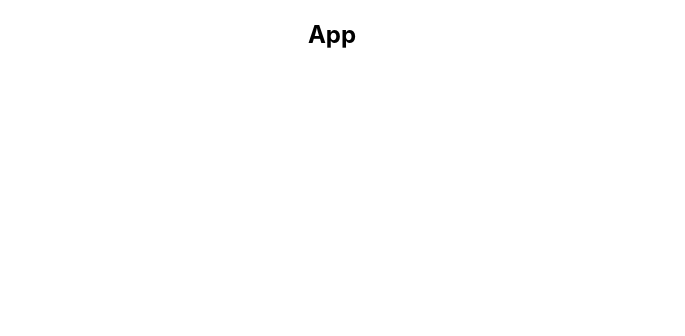
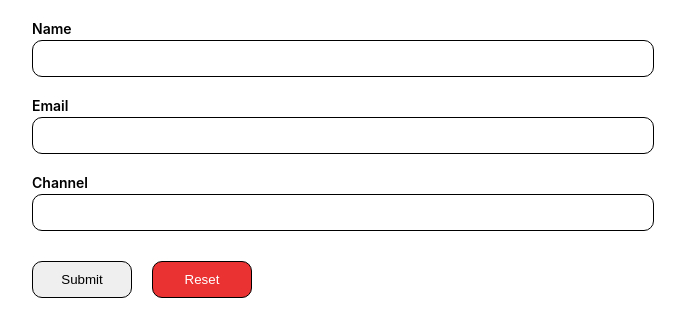
Before and after one commit to usmanakmalcs/react-formik, a React (Create React App) app: page / in a window 1280 px wide. Shown: the top 336 px of the page, without its empty margins (308-993 px from the left). Built offline with nearby package versions, Linux system fonts and the light colour scheme.

Commit message:
Formik Done

```diff
--- a/package.json
+++ b/package.json
@@ -6,9 +6,11 @@
     "@testing-library/jest-dom": "^4.2.4",
     "@testing-library/react": "^9.5.0",
     "@testing-library/user-event": "^7.2.1",
+    "formik": "^2.2.6",
     "react": "^16.13.0",
     "react-dom": "^16.13.0",
-    "react-scripts": "3.4.0"
+    "react-scripts": "3.4.0",
+    "yup": "^0.32.8"
   },
   "scripts": {
     "start": "react-scripts start",
--- a/src/App.css
+++ b/src/App.css
@@ -1,38 +1,50 @@
 .App {
-  text-align: center;
+  margin: 0 auto;
+  display: table;
+  width: 600px;
+}
+.App div {
+  text-align: left;
 }
 
-.App-logo {
-  height: 40vmin;
-  pointer-events: none;
+.App form .form-control {
+  margin-top: 20px;
+}
+.App label {
+  font-size: 14px;
+  font-weight: 600;
+  margin-right: 5px;
+  display: block;
+  width: 100%;
+  margin-bottom: 3px;
 }
 
-@media (prefers-reduced-motion: no-preference) {
-  .App-logo {
-    animation: App-logo-spin infinite 20s linear;
-  }
+.App input {
+  font-size: 13px;
+  padding: 10px;
+  display: block;
+  width: 100%;
+  border-radius: 10px;
+  border: 1px solid;
+  outline: unset;
 }
 
-.App-header {
-  background-color: #282c34;
-  min-height: 100vh;
-  display: flex;
-  flex-direction: column;
-  align-items: center;
-  justify-content: center;
-  font-size: calc(10px + 2vmin);
-  color: white;
+button {
+  padding: 10px;
+  width: 100px;
+  margin-top: 30px;
+  margin-right: 20px;
+  cursor: pointer;
+  border-radius: 10px;
+  outline: unset;
+  border: 1px solid #000;
 }
 
-.App-link {
-  color: #61dafb;
+.error {
+  color: red;
 }
 
-@keyframes App-logo-spin {
-  from {
-    transform: rotate(0deg);
-  }
-  to {
-    transform: rotate(360deg);
-  }
+.danger-btn {
+  background-color: rgb(235, 50, 50);
+  color: #fff;
 }
--- a/src/App.js
+++ b/src/App.js
@@ -1,10 +1,11 @@
 import React from "react";
 import "./App.css";
+import YoutubeForm from "./components/YoutubeForm";
 
 function App() {
   return (
     <div className="App">
-      <h2>App</h2>
+      <YoutubeForm />
     </div>
   );
 }
--- /dev/null
+++ b/src/components/YoutubeForm.js
@@ -0,0 +1,104 @@
+import React from "react";
+import { useFormik } from "formik";
+
+const initialValues = {
+  name: "",
+  email: "",
+  channel: "",
+};
+
+const onSubmit = (values) => console.log(values);
+
+const validate = (values) => {
+  const errors = {};
+  if (!values.name) {
+    errors.name = "Required!";
+  }
+
+  if (!values.email) {
+    errors.email = "Required!";
+  }
+  if (!values.channel) {
+    errors.channel = "Required!";
+  }
+
+  return errors;
+};
+
+function YoutubeForm(params) {
+  const {
+    touched,
+    values,
+    errors,
+    handleChange,
+    handleSubmit,
+    handleBlur,
+    handleReset,
+  } = useFormik({
+    initialValues,
+    onSubmit,
+    validate,
+  });
+
+  return (
+    <div>
+      <form onSubmit={handleSubmit}>
+        <div className="form-control">
+          <label htmlFor="name" data-testid="name">
+            Name
+          </label>
+          <input
+            type="text"
+            name="name"
+            id="name"
+            value={values.name}
+            onChange={handleChange}
+            onBlur={handleBlur}
+          />
+          {errors.name && touched.name ? (
+            <div className="error"> {errors.name}</div>
+          ) : null}
+        </div>
+
+        <div className="form-control">
+          <label htmlFor="email" data-testid="email">
+            Email
+          </label>
+          <input
+            type="email"
+            name="email"
+            id="email"
+            onChange={handleChange}
+            onBlur={handleBlur}
+          />
+          {errors.email && touched.email ? (
+            <div className="error"> {errors.email}</div>
+          ) : null}
+        </div>
+
+        <div className="form-control">
+          <label htmlFor="channel" data-testid="email">
+            Channel
+          </label>
+          <input
+            type="text"
+            name="channel"
+            id="channel"
+            onChange={handleChange}
+            onBlur={handleBlur}
+          />
+          {errors.channel && touched.channel ? (
+            <div className="error"> {errors.channel}</div>
+          ) : null}
+        </div>
+
+        <button type="submit">Submit</button>
+        <button className="danger-btn" onClick={handleReset}>
+          Reset
+        </button>
+      </form>
+    </div>
+  );
+}
+
+export default YoutubeForm;
```
Also changed, not shown: 1 other file (tests, documents, lock files or other folders).
